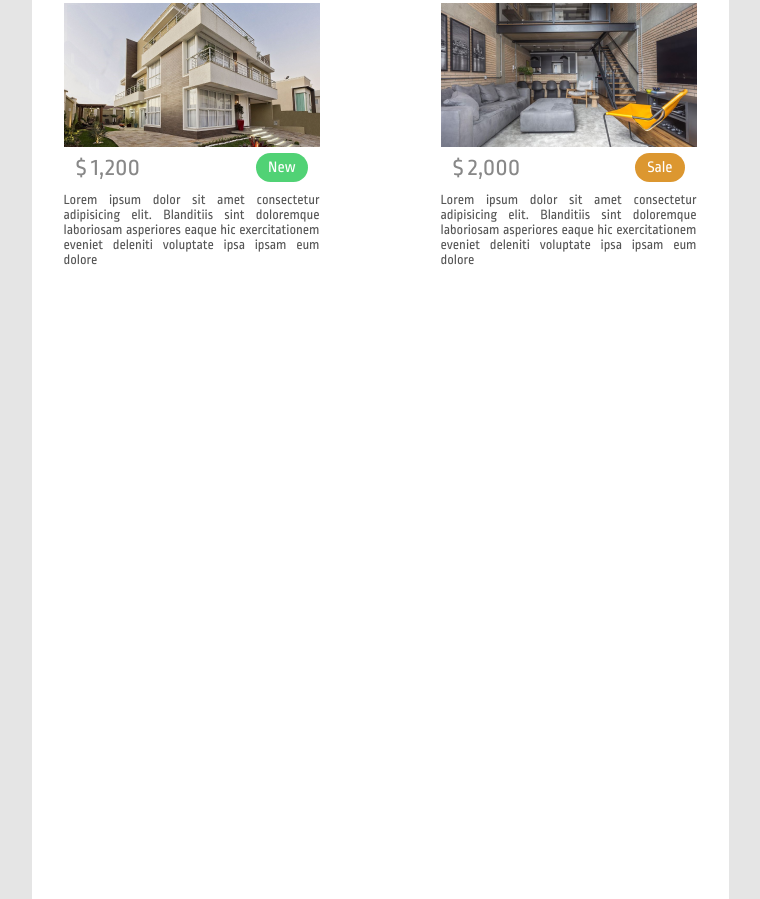
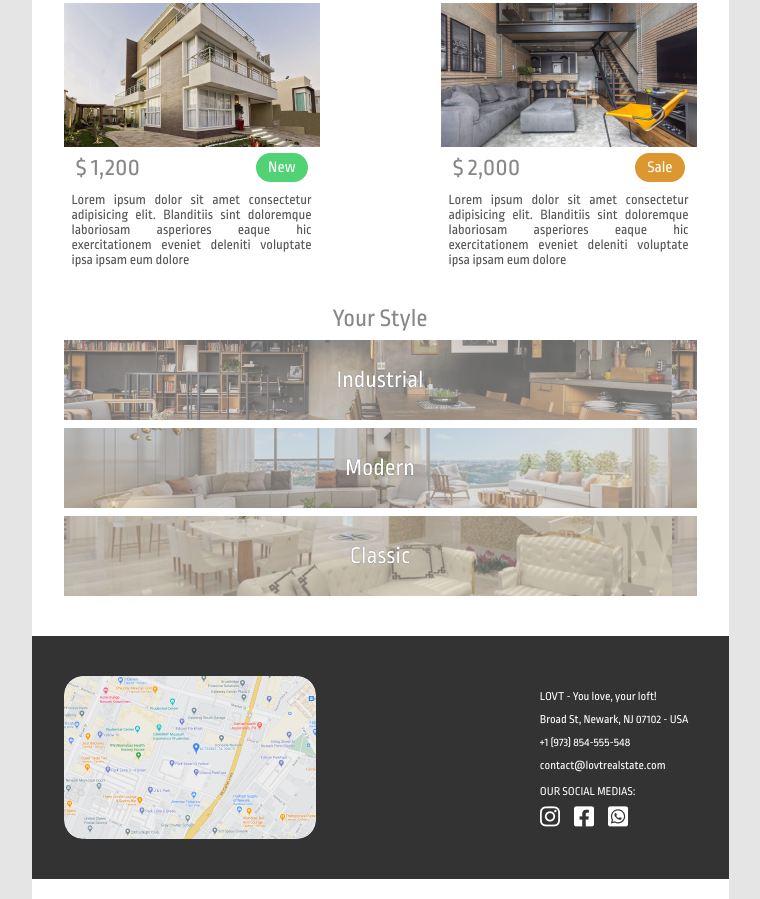
Before and after one commit to nascimento-dev-io/projects-beginner, a plain HTML site: page 1-lovt/index.html in a window 1280 px wide. Shown: the part 365-1264 px from the top of the page, without its empty margins (260-1020 px from the left). Drawn offline with Linux system fonts and the light colour scheme; files whose address does not match are found by name.

Commit message:
finished project lovt

```diff
--- a/1-lovt/index.html
+++ b/1-lovt/index.html
@@ -68,7 +68,49 @@
           exercitationem eveniet deleniti voluptate ipsa ipsam eum dolore
         </div>
       </div>
+
     </section>
+
+    <section class="your-style">
+      <h2>Your Style</h2>
+      <div class="industrial">
+        <p>Industrial</p>
+      </div>
+      <div class="modern">
+        <p>Modern</p>
+      </div>
+      <div class="classic">
+        <p>Classic</p>
+      </div>
+    </section>
+
+    <footer>
+      <div class="map"></div>
+      <div class="contacts-container">
+        <div class="address">
+          <ul>
+            <li>LOVT - You love, your loft!</li>
+             <li>Broad St, Newark, NJ 07102 - USA</li>
+              <li>+1 (973) 854-555-548</li>
+              <li>contact@lovtrealstate.com</li>
+          </ul>
+        </div>
+        <div class="social-media">
+          <h4>OUR SOCIAL MEDIAS:</h4>
+          <ul>
+            <li>
+              <img src="./assets/instagram.png" alt="instagram">
+            </li>
+              <li>
+               <img src="./assets/facebook.png" alt="facebook">
+            </li>
+            <li>
+              <img src="./assets/whatsapp.png" alt="whatsapp">
+            </li>
+          </ul>
+        </div>
+      </div>
+    </footer>
 
   </div>
 
--- a/1-lovt/styles/styles.css
+++ b/1-lovt/styles/styles.css
@@ -124,6 +124,7 @@ header .burguer-menu {
 
 .cards-container {
   width: 100%;
+  height: min-content;
 
   display: flex;
   justify-content: space-between;
@@ -133,7 +134,7 @@ header .burguer-menu {
 
 .card {
   width: 256px;
-  height: 144px;
+  height: 270px;
 }
 
 .card .card-header {
@@ -169,11 +170,119 @@ header .burguer-menu {
 }
 
 .card .description {
-  margin-top: 8px;
-
+  padding: 8px;
   text-align: justify;
 
   color: #555555;
-
   font-size: 14px;
 }
+
+.your-style {
+  padding: 32px;
+}
+
+.your-style h2 {
+  color: #888888;
+
+  font-size: 25px;
+  font-weight: normal;
+
+  height: 100%;
+
+  text-align: center;
+}
+
+.your-style > div {
+  margin: 8px 0;
+  height: 80px;
+
+  font-size: 24px;
+  color: #ffffff;
+  background-size: cover;
+}
+
+.your-style div p {
+  width: 100%;
+  height: 100%;
+
+  display: flex;
+  justify-content: center;
+  align-items: center;
+
+  text-shadow: 0 0 1px #555555;
+
+  background: rgba(196, 196, 196, 0.5);
+}
+
+.your-style .industrial {
+  background: url("../assets/industrial.png");
+}
+
+.your-style .modern {
+  background: url("../assets/modern.png");
+}
+
+.your-style .classic {
+  background: url("../assets/classic.png");
+}
+
+footer {
+  height: 243px;
+  padding: 32px;
+
+  display: flex;
+  justify-content: space-between;
+  align-items: center;
+
+  background-color: #333333;
+  color: #fff;
+}
+
+footer .map {
+  width: 252px;
+  height: 163px;
+
+  border-radius: 19px;
+
+  background: url("../assets/map.png");
+
+  cursor: pointer;
+}
+
+.contacts-container {
+  padding: 8px;
+
+  font-size: 12px;
+  font-weight: 400;
+  text-align: justify;
+}
+
+.address {
+  margin-bottom: 8px;
+}
+
+.address ul,
+.social-media ul {
+  list-style: none;
+
+  margin: 0;
+  padding: 0;
+}
+
+.address ul li {
+  line-height: 23px;
+}
+
+.social-media h4 {
+  font-weight: 400;
+}
+
+.social-media ul {
+  margin-top: 8px;
+
+  display: flex;
+}
+
+.social-media ul li + li {
+  margin-left: 14px;
+}
```
Also changed, not shown: 1-lovt/assets/classic.png (added), 1-lovt/assets/facebook.png (added), 1-lovt/assets/industrial.png (added), 1-lovt/assets/instagram.png (added), 1-lovt/assets/map.png (added), 1-lovt/assets/modern.png (added), 1-lovt/assets/whatsapp.png (added).
